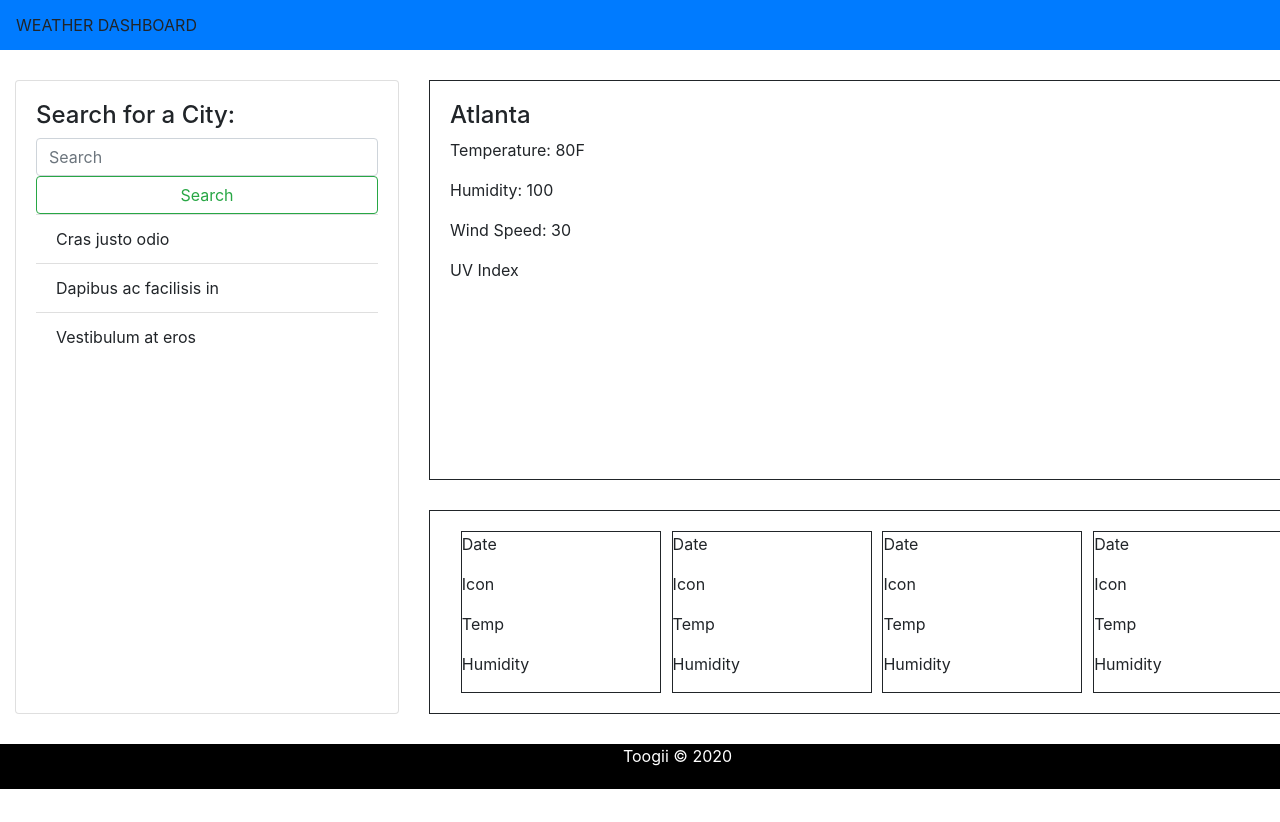
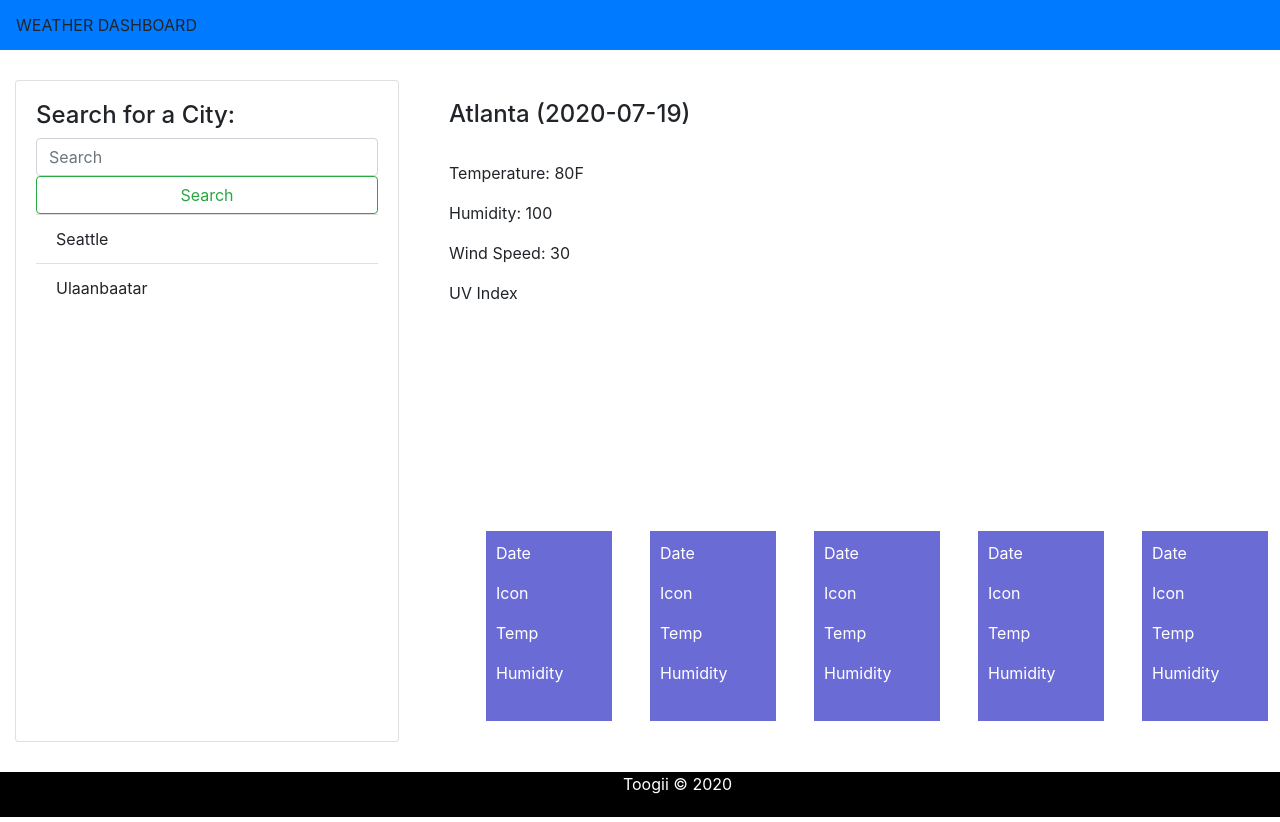
Before and after one commit to Toogii2019/weather_dashboard, a plain HTML site: page index.html in a window 1280 px wide. Shown: the top 822 px of the page. Before the commit the page ends 800 px from the top, so only its background shows below. Drawn offline with nearby package versions, Linux system fonts and the light colour scheme.

Commit message:
Base page layout commited

```diff
--- a/index.html
+++ b/index.html
@@ -27,13 +27,13 @@
                         <input class="form-control mr-sm-2" type="search" placeholder="Search" aria-label="Search">
                         <button class="btn btn-outline-success my-2 my-sm-0" type="submit">Search</button>
                     </form>
-                    <li class="list-group-item">Cras justo odio</li>
-                    <li class="list-group-item">Dapibus ac facilisis in</li>
-                    <li class="list-group-item">Vestibulum at eros</li>
+                    <li class="list-group-item">Seattle</li>
+                    <li class="list-group-item">Ulaanbaatar</li>
+
                 </ul>
             </div>
             <div class="city-info">
-                <h4>Atlanta</h4>
+                <h4>Atlanta (2020-07-19)</h4><br>
                 <p>Temperature: 80F</p>
                 <p>Humidity: 100</p>
                 <p>Wind Speed: 30</p>
@@ -65,6 +65,12 @@
                     <p>Temp</p>
                     <p>Humidity</p>
                 </div>
+                <div class="day day-5">
+                    <p>Date</p>
+                    <p>Icon</p>
+                    <p>Temp</p>
+                    <p>Humidity</p>
+                </div>
             </div>
         </div>
         <footer>
--- a/static/css/style.css
+++ b/static/css/style.css
@@ -29,7 +29,7 @@ body {
     width: 70vw;
     padding:20px;
     box-shadow: 5px;
-    border: 1px solid;
+    /* border: 1px solid; */
     height: 400px;
 }
 
@@ -37,7 +37,7 @@ body {
     grid-area: weather-board;
     padding:20px;
     box-shadow: 5px;
-    border: 1px solid;
+    /* border: 1px solid; */
     display:flex;
     flex-direction: row;
     flex-wrap: wrap;
@@ -46,7 +46,12 @@ body {
 
 .day {
     border: 1px solid;
-    width: 200px;
+    width: 10vw;
+    height: 15vw;
+    background: rgb(107, 107, 214);
+    color: white;
+    padding: 10px;
+    flex-shrink: 1;
 }
 
 footer {
```
